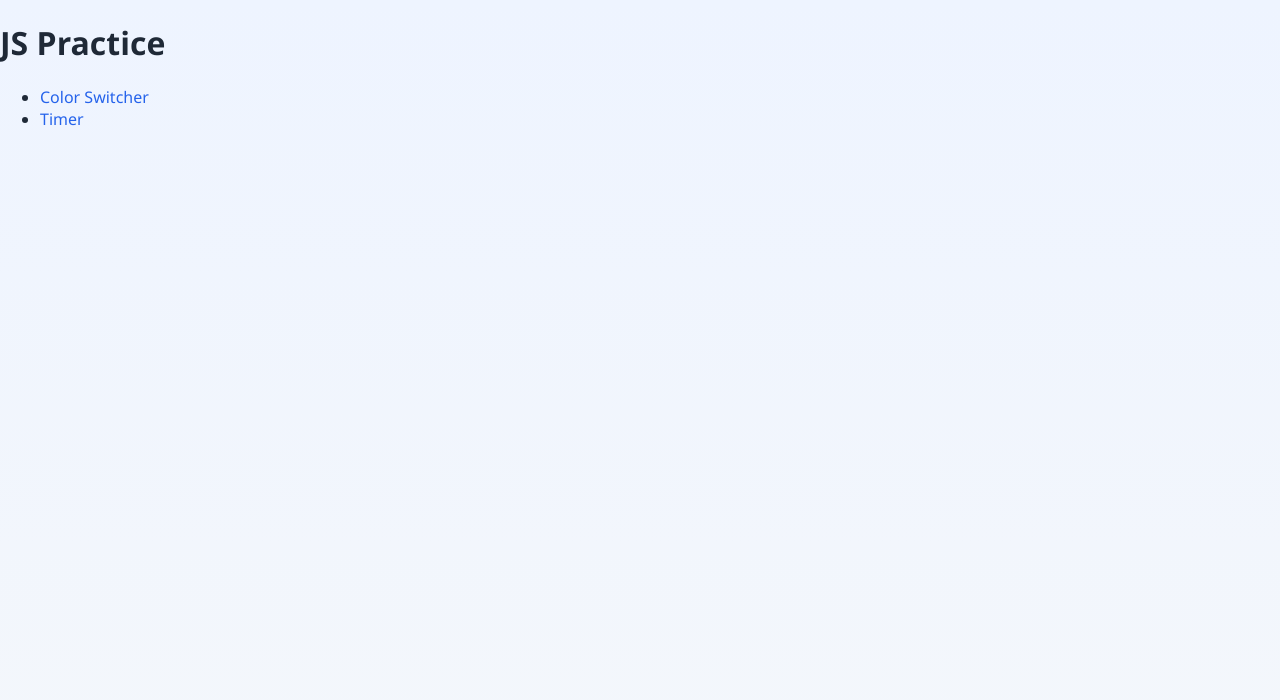
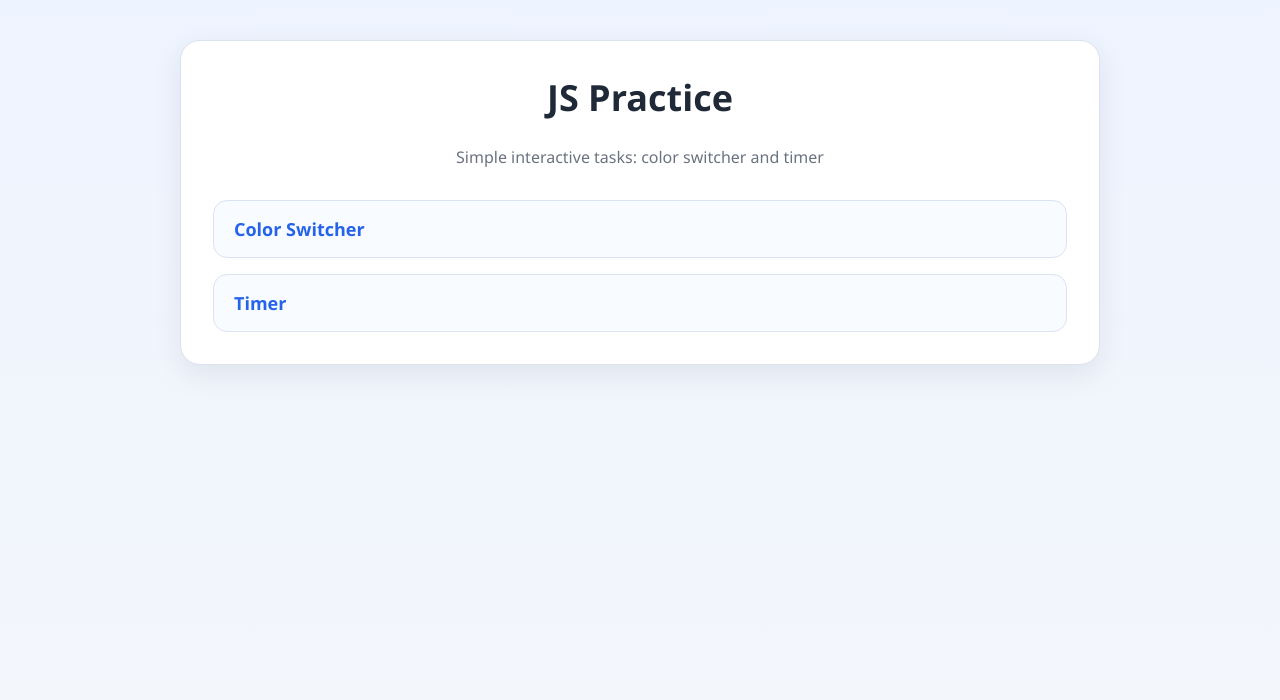
Before and after one commit to Bobriiik/wt-js-02-color-switcher-timer, a website built with Parcel: page index.html in a window 1280 px wide. Built offline with nearby package versions, Linux system fonts and the light colour scheme.

Commit message:
Update index.html

```diff
--- a/index.html
+++ b/index.html
@@ -7,11 +7,18 @@
     <link rel="stylesheet" href="./css/common.css" />
   </head>
   <body>
-    <h1>JS Practice</h1>
+    <main class="page">
+      <section class="card">
+        <h1 class="page-title">JS Practice</h1>
+        <p class="page-subtitle">
+          Simple interactive tasks: color switcher and timer
+        </p>
 
-    <ul>
-      <li><a href="./01-color-switcher.html">Color Switcher</a></li>
-      <li><a href="./02-timer.html">Timer</a></li>
-    </ul>
+        <ul class="nav-list">
+          <li><a href="./01-color-switcher.html">Color Switcher</a></li>
+          <li><a href="./02-timer.html">Timer</a></li>
+        </ul>
+      </section>
+    </main>
   </body>
 </html>
```
